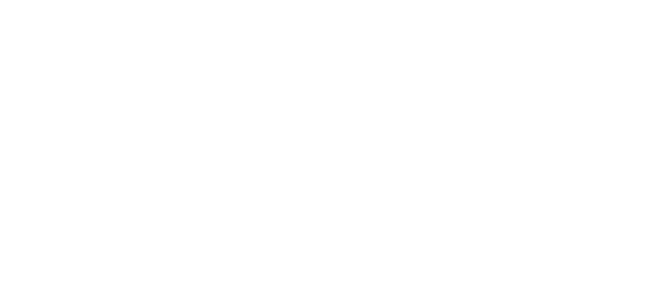
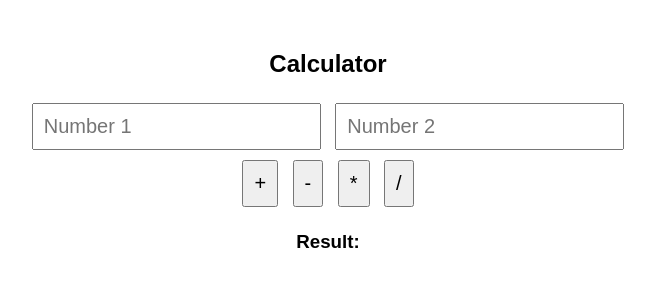
Before and after one commit to alvinkono/auto-app, a plain HTML site: page index.html in a window 1280 px wide. Shown: the whole page, without its empty margins (312-967 px from the left). Drawn offline with Linux system fonts and the light colour scheme.

Commit message:
calculator app added

```diff
--- a/index.html
+++ b/index.html
@@ -1 +1,36 @@
-<html><body></body></html>
+<!DOCTYPE html>
+<html>
+<head>
+  <title>Calculator App</title>
+  <style>
+    body { font-family: Arial; text-align: center; margin-top: 50px; }
+    input, button { font-size: 20px; margin: 5px; padding: 10px; }
+  </style>
+</head>
+<body>
+
+<h2>Calculator</h2>
+
+<input id="a" placeholder="Number 1">
+<input id="b" placeholder="Number 2">
+<br>
+
+<button onclick="add()">+</button>
+<button onclick="sub()">-</button>
+<button onclick="mul()">*</button>
+<button onclick="div()">/</button>
+
+<h3 id="result">Result: </h3>
+
+<script>
+function getA(){ return parseFloat(document.getElementById("a").value); }
+function getB(){ return parseFloat(document.getElementById("b").value); }
+
+function add(){ document.getElementById("result").innerText = getA() + getB(); }
+function sub(){ document.getElementById("result").innerText = getA() - getB(); }
+function mul(){ document.getElementById("result").innerText = getA() * getB(); }
+function div(){ document.getElementById("result").innerText = getA() / getB(); }
+</script>
+
+</body>
+</html>
```
